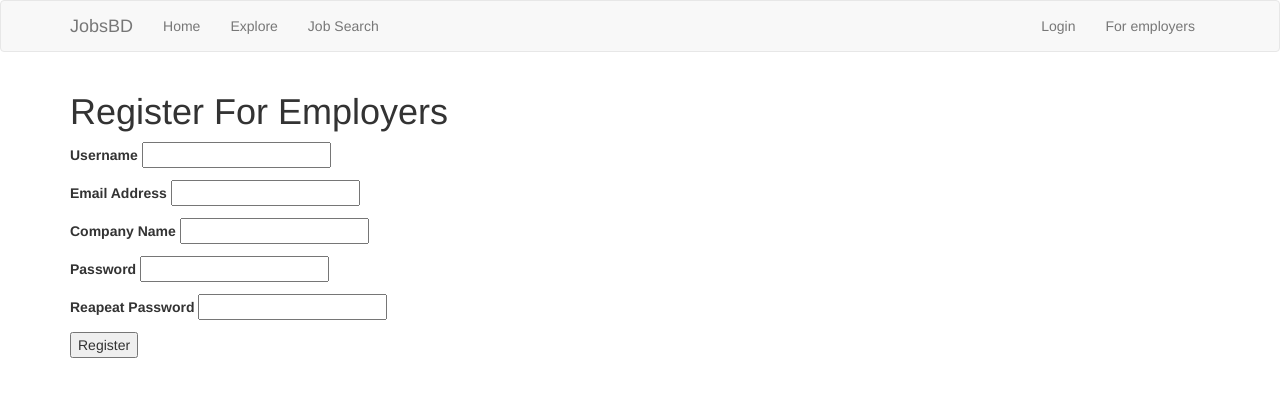
After one commit to waikitpo/itp4115_EA_D05, a Flask app: page /company_register in a window 1280 px wide. The commit adds this page. Shown: the top 397 px of the page. Run offline with Flask 3, Linux system fonts and the light colour scheme; some libraries are stand-ins or nearby versions.

Commit message:
company login v1

```diff
--- a/app/routes.py
+++ b/app/routes.py
@@ -184,3 +184,38 @@ def unfollow(username):
     db.session.commit()
     flash(f"You are not following {username}!")
     return redirect(url_for('user', username=username))
+
+
+@app.route("/company_login", methods=['GET', 'POST'])
+def company_login():
+    if current_user.is_authenticated:
+        return redirect(url_for('index'))
+
+    form = LoginForm()
+    if form.validate_on_submit():
+        user = User.query.filter_by(username=form.username.data).first()
+        if user is None or not user.check_password(form.password.data):
+            flash('Invalid username or password!')
+            return redirect(url_for('login'))
+
+        login_user(user, remember=form.remember_me.data)
+
+        next_page = request.args.get("next")
+        if not next_page or url_parse(next_page).netloc != "":
+            next_page = url_for('index')
+        redirect(next_page)
+    return render_template('company_login.html.j2', title="Company Sign In", form=form)
+
+@app.route("/company_register", methods=['GET', 'POST'])
+def company_register():
+    if current_user.is_authenticated:
+        return redirect(url_for('index'))
+    form = RegistrationForm()
+    if form.validate_on_submit():
+        user = User(username=form.username.data, email=form.email.data)
+        user.set_password(form.password.data)
+        db.session.add(user)
+        db.session.commit()
+        flash('Congraduations, you are now a registered Company!')
+        return redirect(url_for('company_login'))
+    return render_template('company_register.html.j2', title="Register for Employer", form=form)
--- a/app/templates/base.html.j2
+++ b/app/templates/base.html.j2
@@ -25,10 +25,13 @@
             <div class="collapse navbar-collapse" id="bs-example-navbar-collapse-1">
                 <ul class="nav navbar-nav">
                     <li>
-                        <a href="{{ url_for('index') }}">Job search</a>
+                        <a href="{{ url_for('index') }}">Home</a>
                     </li>
                     <li>
                         <a href="{{ url_for('explore') }}">Explore</a>
+                    </li>
+                    <li>
+                        <a href="{{ url_for('explore') }}">Job Search</a>
                     </li>
                 </ul>
                 <ul class="nav navbar-nav navbar-right">
@@ -36,6 +39,10 @@
                         <li>
                             <a href="{{ url_for('login') }}">Login</a>
                         </li>
+                        <li>
+                            <a href="{{ url_for('company_login') }}">For employers</a>
+                        </li>
+
                     {% else %}
                         <li>
                             <a href="{{ url_for('user', username=current_user.username) }}">Profile</a>
@@ -44,6 +51,7 @@
                             <a href="{{ url_for('logout') }}">Logout</a>
                         </li>
                     {% endif %}
+
                 </ul>
             </div>
         </div>
--- /dev/null
+++ b/app/templates/company_register.html.j2
@@ -0,0 +1,36 @@
+{% extends "base.html.j2" %}
+
+{% block app_content %}
+    <h1>Register For Employers</h1>
+
+    <form action="" method="post"></form>
+
+    <p>
+        <label for="">Username</label>
+        <input type="text" name="" id="">
+    </p>
+
+    <p>
+        <label>Email Address</label>
+        <input type="email" name="" id="">
+    </p>
+
+    <p>
+        <label for="">Company Name</label>
+        <input type="text" name="" id="">
+    </p>
+
+    <p>
+        <label>Password</label>
+        <input type="password" name="" id="">
+    </p>
+    <p>
+        <label>Reapeat Password</label>
+        <input type="password" name="" id="">
+    </p>
+
+    <p>
+        <input type="submit" value="Register">
+    </p>
+
+{% endblock %}
```
Also changed, not shown: app/models.py (+45 -24 lines), app/templates/company_login.html.j2 (added, +18 -0 lines).
